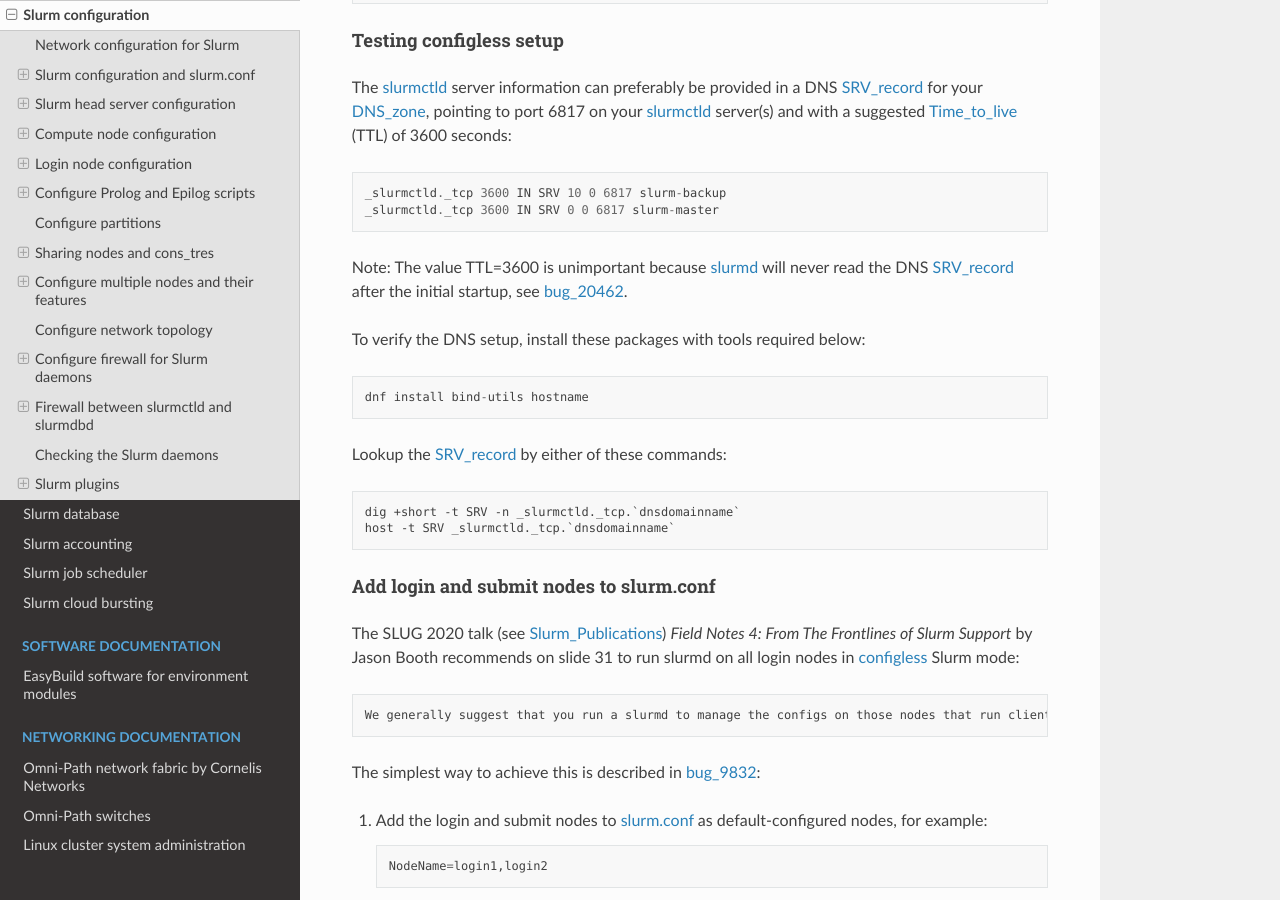
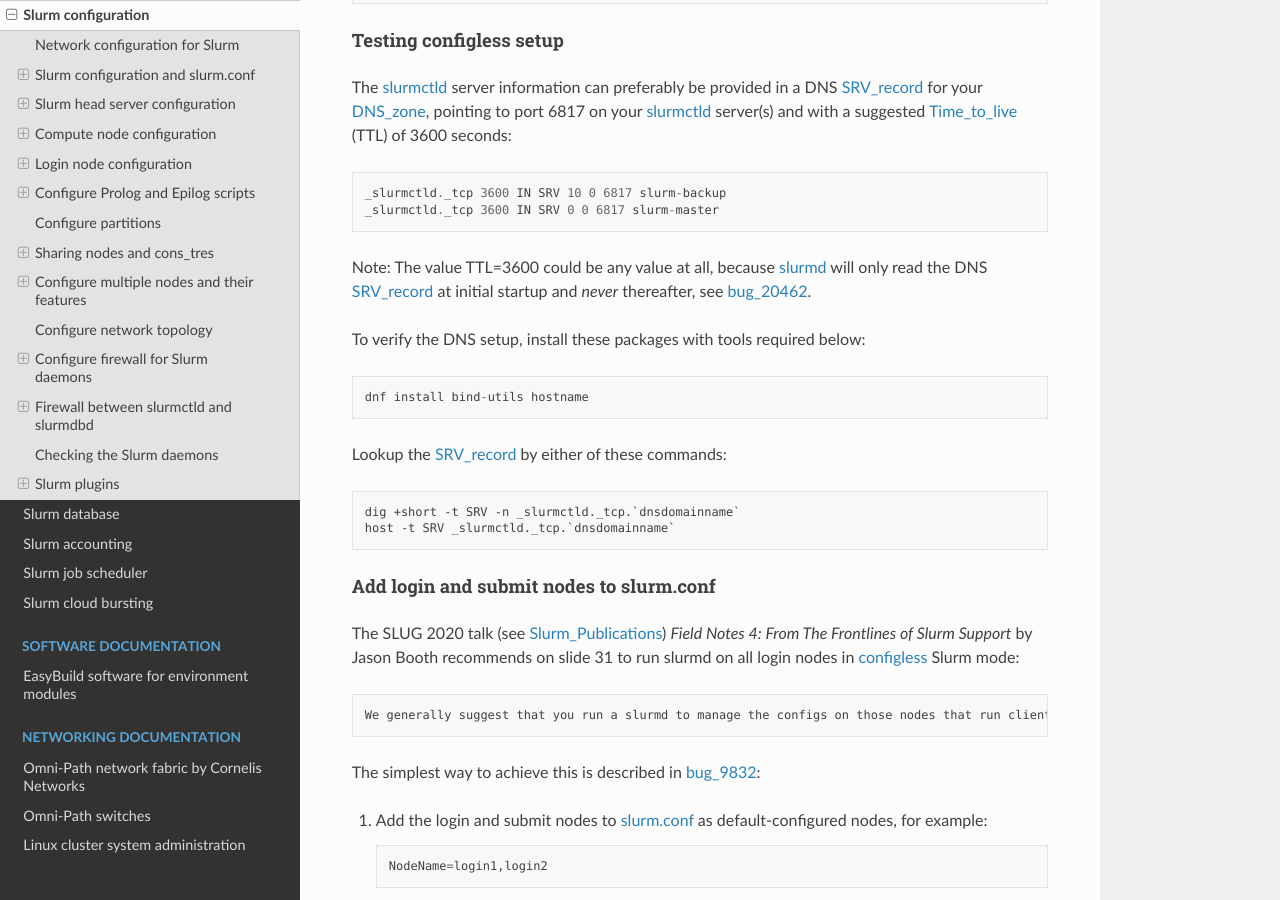
Before and after one commit to OleHolmNielsen/Niflheim_system, a Sphinx documentation site: the page built from docs/Slurm_configuration.rst, in a window 1280 px wide and 900 px high, scrolled down 2691 px. Built offline with Sphinx 7.4.7 and the Read the Docs theme 2.0.0, drawn with Linux system fonts in a browser that asks for light colours.

Commit message:
Minor edit

```diff
--- a/docs/Slurm_configuration.rst
+++ b/docs/Slurm_configuration.rst
@@ -88,7 +88,8 @@ pointing to port 6817 on your slurmctld_ server(s) and with a suggested Time_to_
   _slurmctld._tcp 3600 IN SRV 10 0 6817 slurm-backup
   _slurmctld._tcp 3600 IN SRV 0 0 6817 slurm-master
 
-Note: The value TTL=3600 is unimportant because slurmd_ will never read the DNS SRV_record_ after the initial startup, see bug_20462_.
+Note: The value TTL=3600 could be any value at all,
+because slurmd_ will only read the DNS SRV_record_ at initial startup and *never* thereafter, see bug_20462_.
 
 To verify the DNS setup, install these packages with tools required below::
 
```
Also changed, not shown: docs/Slurm_installation.rst (+4 -4 lines).
